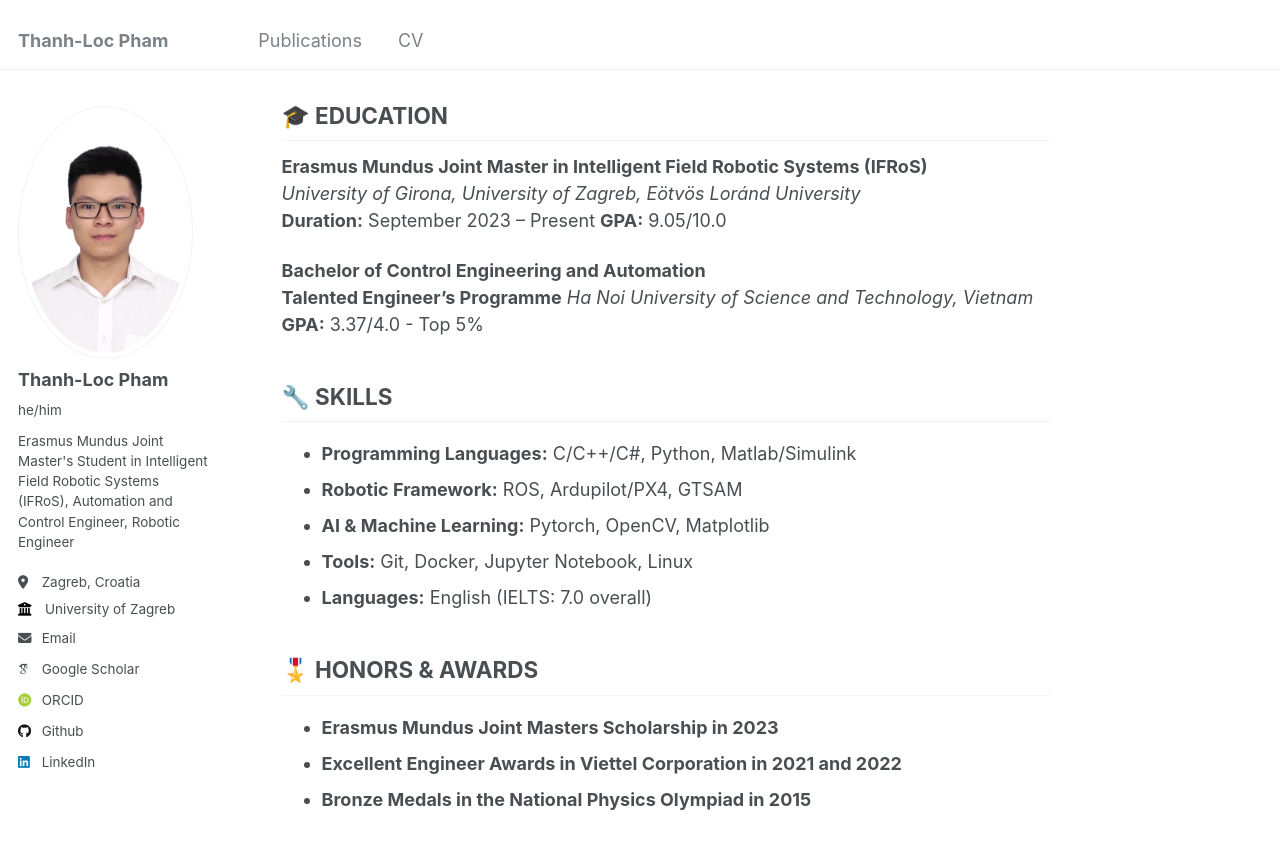
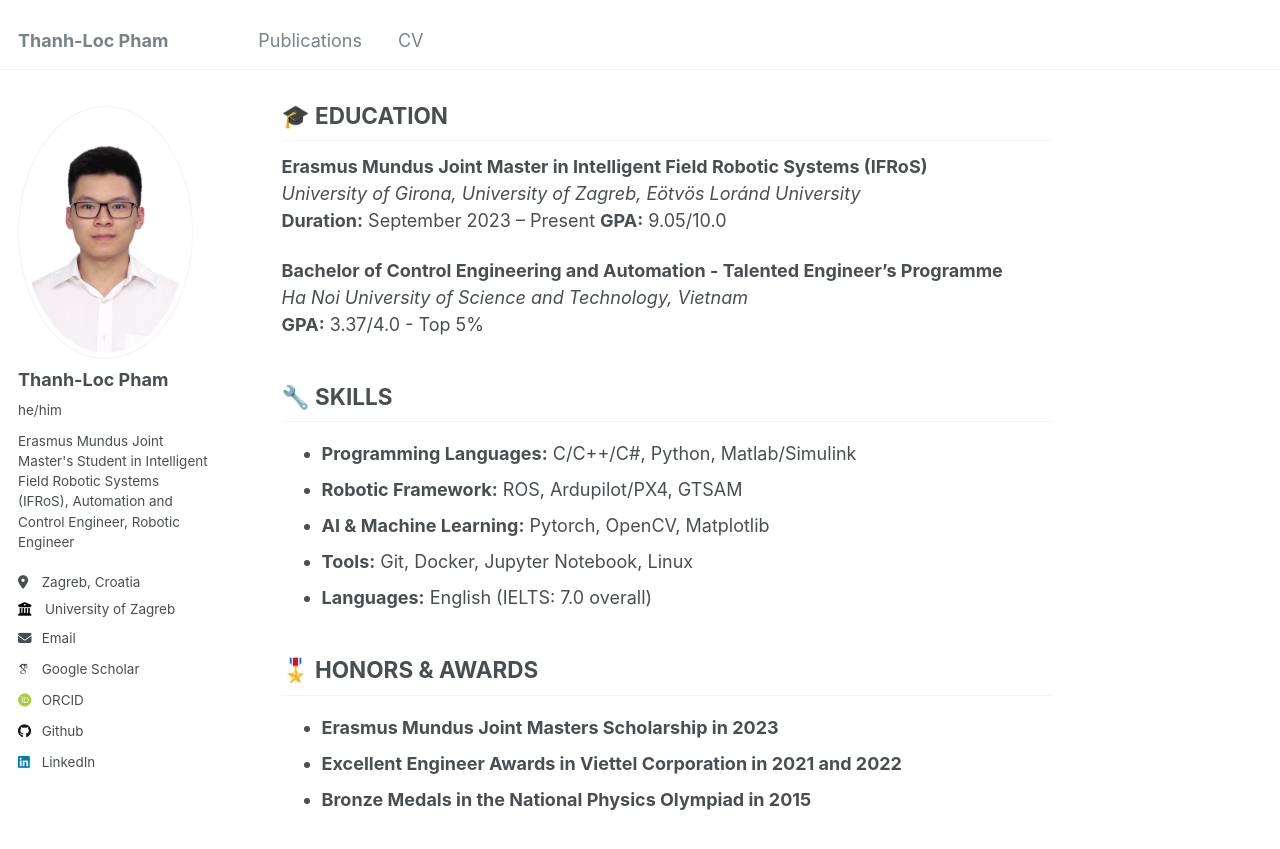
Before and after one commit to leopt4/leopt4.github.io, a Jekyll site: the page built from _pages/about.md, in a window 1280 px wide and 900 px high, scrolled down 2128 px. Shown: the top 849 px of the window. Built offline with Jekyll 4.4.1, drawn with Linux system fonts in a browser that asks for light colours; some web fonts are replaced.

Commit message:
edited CV page

```diff
--- a/_pages/about.md
+++ b/_pages/about.md
@@ -61,13 +61,13 @@
 
 
 ## 🎓 EDUCATION
+
 **Erasmus Mundus Joint Master in Intelligent Field Robotic Systems (IFRoS)**
 _University of Girona, University of Zagreb, Eötvös Loránd University_
 **Duration:** September 2023 – Present
 **GPA:** 9.05/10.0
 
-**Bachelor of Control Engineering and Automation**
-**Talented Engineer’s Programme**
+**Bachelor of Control Engineering and Automation - Talented Engineer’s Programme**
 _Ha Noi University of Science and Technology, Vietnam_
 **GPA:** 3.37/4.0 - Top 5%
 
```
